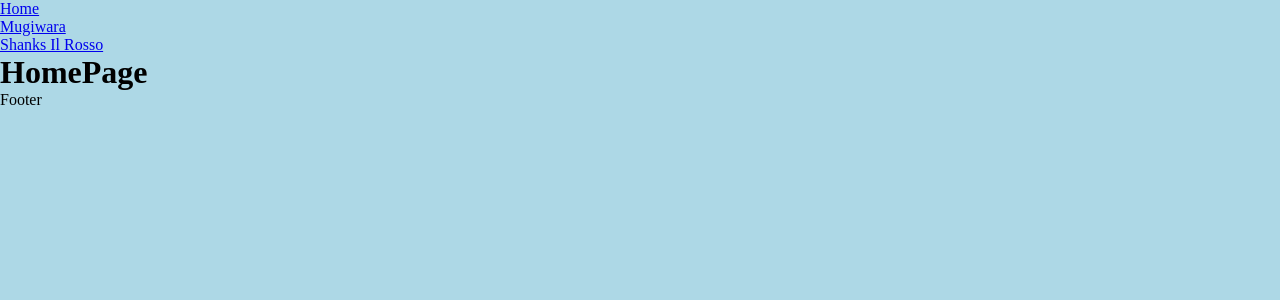
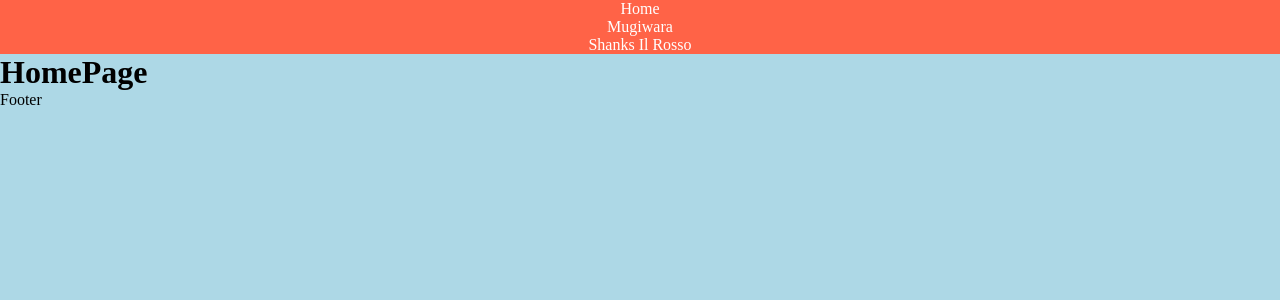
Before and after one commit to BartCatalano/onepiece, a React (Vite) app: page / in a window 1280 px wide. Shown: the top 300 px of the page. Built offline with nearby package versions, Linux system fonts and the light colour scheme.

Commit message:
feat: header fatto

```diff
--- a/src/components/AppHeader.jsx
+++ b/src/components/AppHeader.jsx
@@ -20,15 +20,13 @@ const naviMenu = [
 ]
 
     return(
-<header>
+<header className="headerLayout">
 
             {naviMenu.map((page) => {
                 return (
                 <div key={page.title}><NavLink to={page.path}>{page.title}</NavLink></div>
             )
             })}
-
-
         </header>
     )
 }
--- a/src/index.css
+++ b/src/index.css
@@ -6,6 +6,11 @@
 }
 body{
   background-color: lightblue;
+}
+
+ul li, a {
+text-decoration: none;
+color: white;
 }
 
 /* UTILITY */
@@ -91,3 +96,9 @@ text-align: center;
 .jr-name{
   max-width: 30px;
 }
+
+.headerLayout{
+  width: 100%;
+  background-color: tomato;
+  text-align: center;
+}
```
